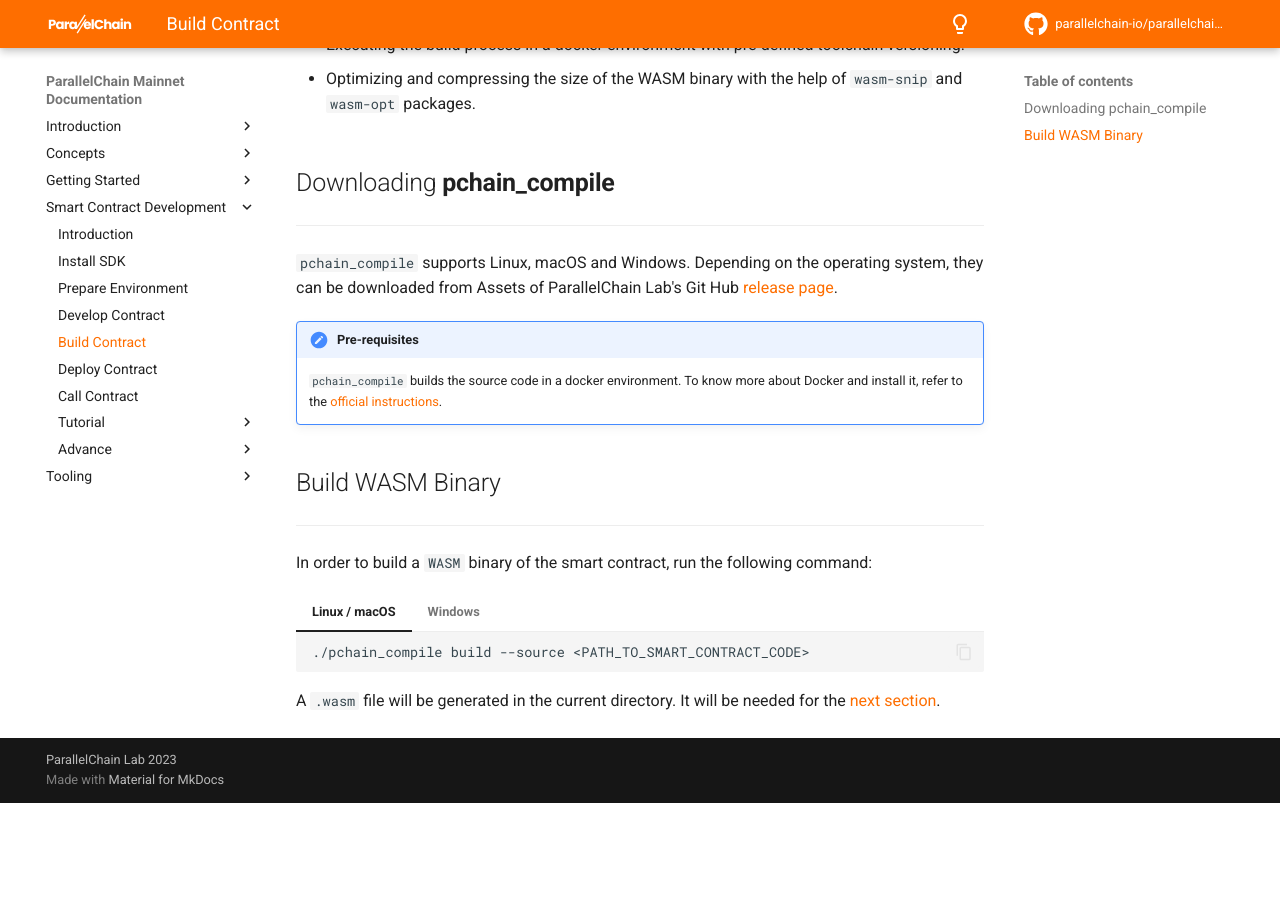
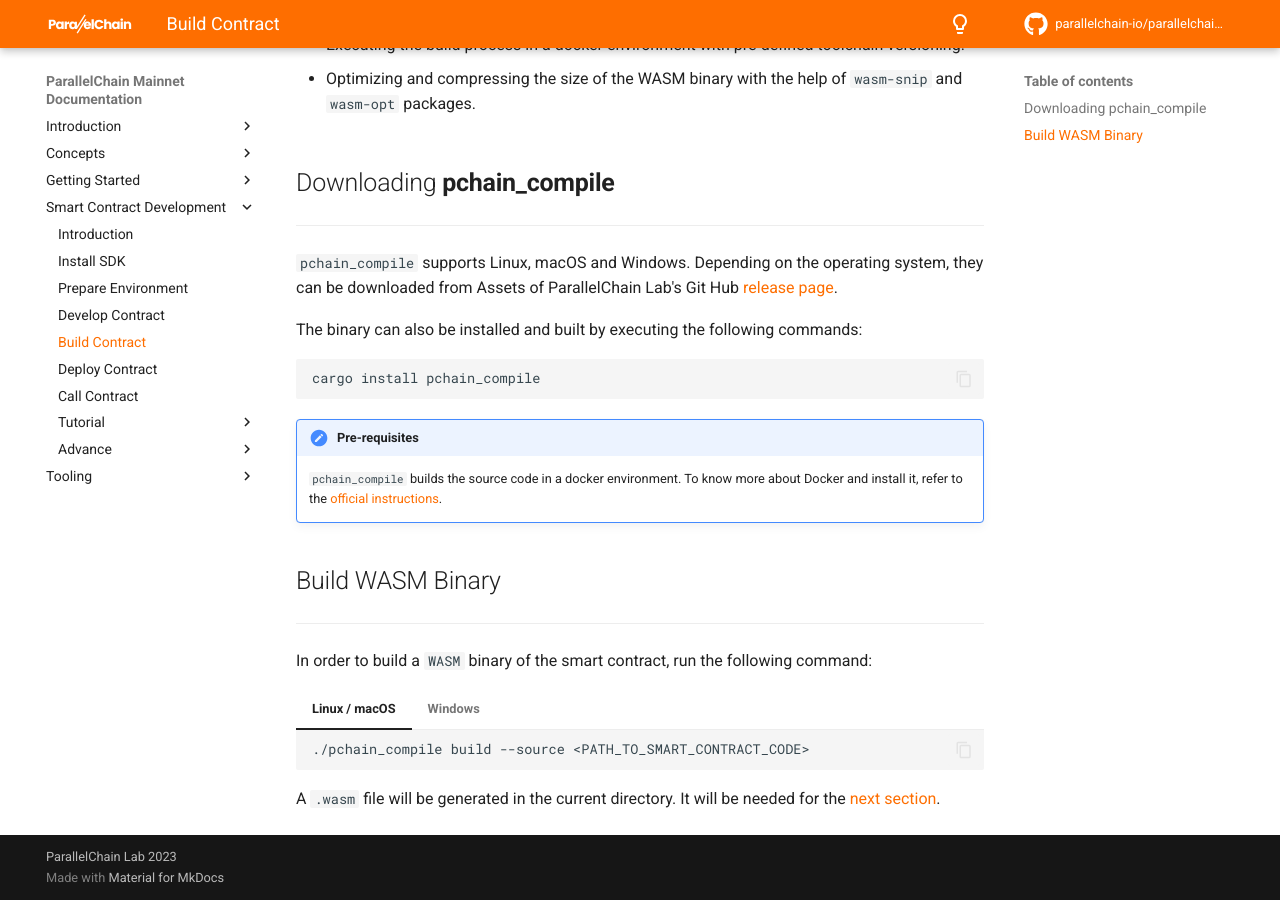
Before and after one commit to parallelchain-io/parallelchain-docs, an MkDocs documentation site: the page built from docs/smart_contract_sdk/build_contract.md, in a window 1280 px wide and 900 px high, scrolled down 540 px. Built offline with MkDocs 1.6.1 and Material for MkDocs 9.7.7, drawn with Linux system fonts in a browser that asks for light colours; comment, search, counter and statistics services are not loaded; before the commit the page ends 1343 px from its top, so only the background shows below that.

Commit message:
Updated installation details of pchain-compile

````diff
--- a/docs/smart_contract_sdk/build_contract.md
+++ b/docs/smart_contract_sdk/build_contract.md
@@ -27,7 +27,12 @@
 ## Downloading **pchain_compile**
 ---
 
-`pchain_compile` supports Linux, macOS and Windows. Depending on the operating system, they can be downloaded from Assets of ParallelChain Lab's Git Hub [release page](https://github.com/parallelchain-io/pchain-compile/releases/tag/v0.4.0).
+`pchain_compile` supports Linux, macOS and Windows. Depending on the operating system, they can be downloaded from Assets of ParallelChain Lab's Git Hub [release page](https://github.com/parallelchain-io/pchain-compile/releases).
+
+The binary can also be installed and built by executing the following commands:
+```
+cargo install pchain_compile
+```
 
 !!! Pre-Requisites
     `pchain_compile` builds the source code in a docker environment. To know more about Docker and install it, refer to the [official instructions](https://docs.docker.com/engine/install/).
````
